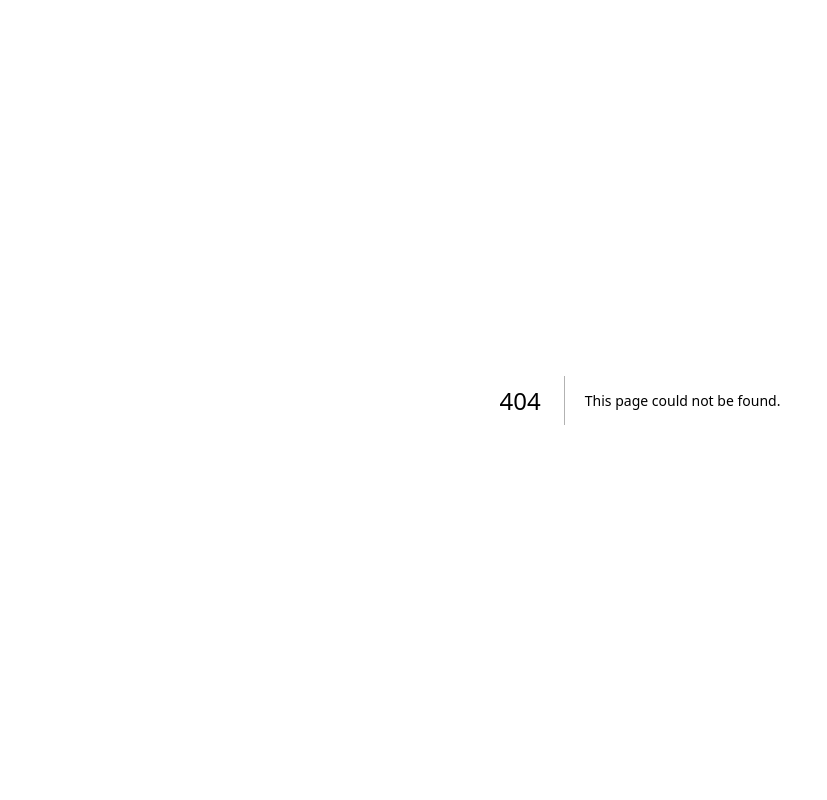
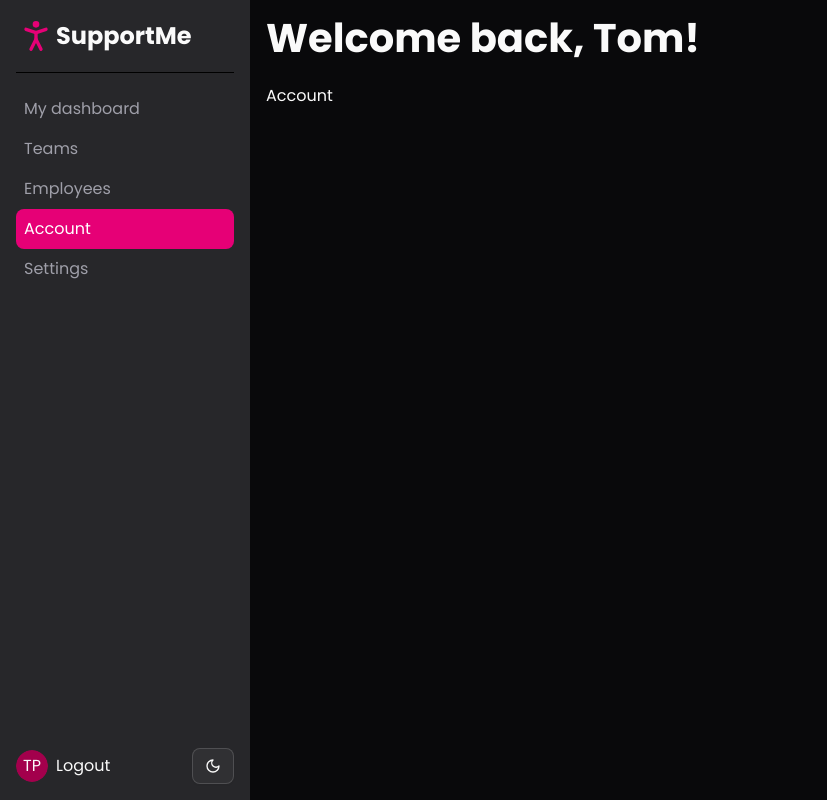
Before and after one commit to olha-dev-fullstack/shadcn-ui-support-platform, a Next.js app: page /dashboard/account in a window 1280 px wide. Before the commit this address had no page. Shown: the whole page, without its empty margins (0-827 px from the left). Built offline with nearby package versions, Linux system fonts and the light colour scheme.

Commit message:
add missing pages

```diff
--- /dev/null
+++ b/app/dashboard/account/page.tsx
@@ -0,0 +1,9 @@
+import React from 'react'
+
+const Account = () => {
+  return (
+    <div>Account</div>
+  )
+}
+
+export default Account
--- /dev/null
+++ b/app/dashboard/employees/page.tsx
@@ -0,0 +1,9 @@
+import React from 'react'
+
+const Employees = () => {
+  return (
+    <div>Employees</div>
+  )
+}
+
+export default Employees
--- /dev/null
+++ b/app/dashboard/settings/page.tsx
@@ -0,0 +1,8 @@
+import React from 'react'
+
+const Settings = () => {
+  return (
+    <div>Sett ings</div>)
+}
+
+export default Settings
--- /dev/null
+++ b/app/dashboard/teams/page.tsx
@@ -0,0 +1,9 @@
+import React from 'react'
+
+const Teams = () => {
+  return (
+    <div>Teams</div>
+  )
+}
+
+export default Teams
```
